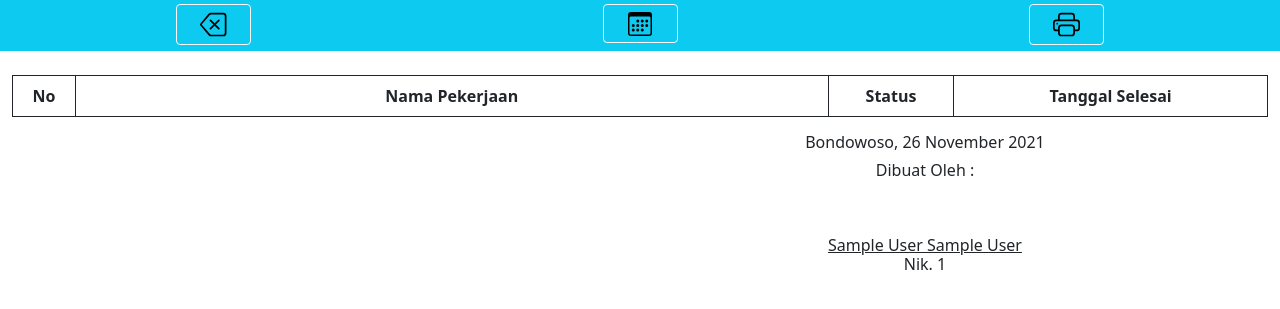
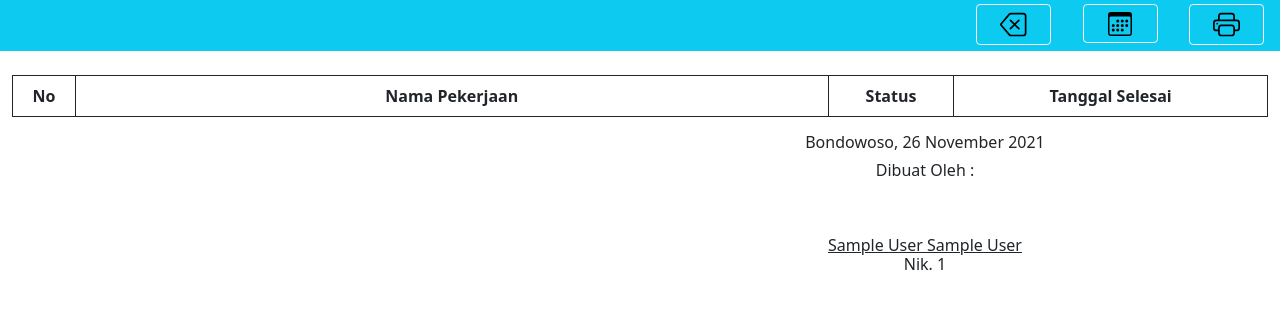
Before and after one commit to dickyerfan/daftar-pekerjaan, a PHP site: page /cetak.php in a window 1280 px wide. Shown: the part 46-355 px from the top of the page. Run offline with PHP 8.4, Linux system fonts and the light colour scheme; the visitor is signed in with stand-in values (Sample User, id 1); data that the repository does not hold is empty.

Commit message:
Merubah letak navigasi kesebelah kanan file cetak.php

```diff
--- a/cetak.php
+++ b/cetak.php
@@ -35,13 +35,14 @@ $nama = $_SESSION['username'];
     </header>
     <div class="container-fluid bg-info">
         <div class="navbar1 row justify-content-center">
-            <div class="col-sm-4 text-center mt-1">
+            <div class="col-sm-9"></div>
+            <div class="col-sm-1 text-center mt-1">
                 <a href="index.php"><button class="btn btn-outline-light" data-bs-toggle="tooltip" data-bs-placement="bottom" title="Kembali ke Halaman Utama" style="width: 75px;"><img src="img/backspace.svg" alt="" style="width: 1.7rem;"></button></a>
             </div>
-            <div class="col-sm-4 text-center mt-1">
+            <div class="col-sm-1 text-center mt-1">
                 <h3><button class="btn btn-outline-light" data-bs-toggle="tooltip" data-bs-placement="bottom" title="Pilih Bulan dan Tahun" id="belum" style="width: 75px;"><img src="img/calendar3.svg" alt="" style="width: 1.5rem;"></button></h3>
             </div>
-            <div class="col-sm-4 text-center mt-1">
+            <div class="col-sm-1 text-center mt-1">
                 <a href="#"><button class="btn btn-outline-light" data-bs-toggle="tooltip" data-bs-placement="bottom" title="Cetak File" id="cetak" style="width: 75px;"><img src="img/printer.svg" alt="" style="width: 1.7rem;"></button></a>
             </div>
         </div>
```
